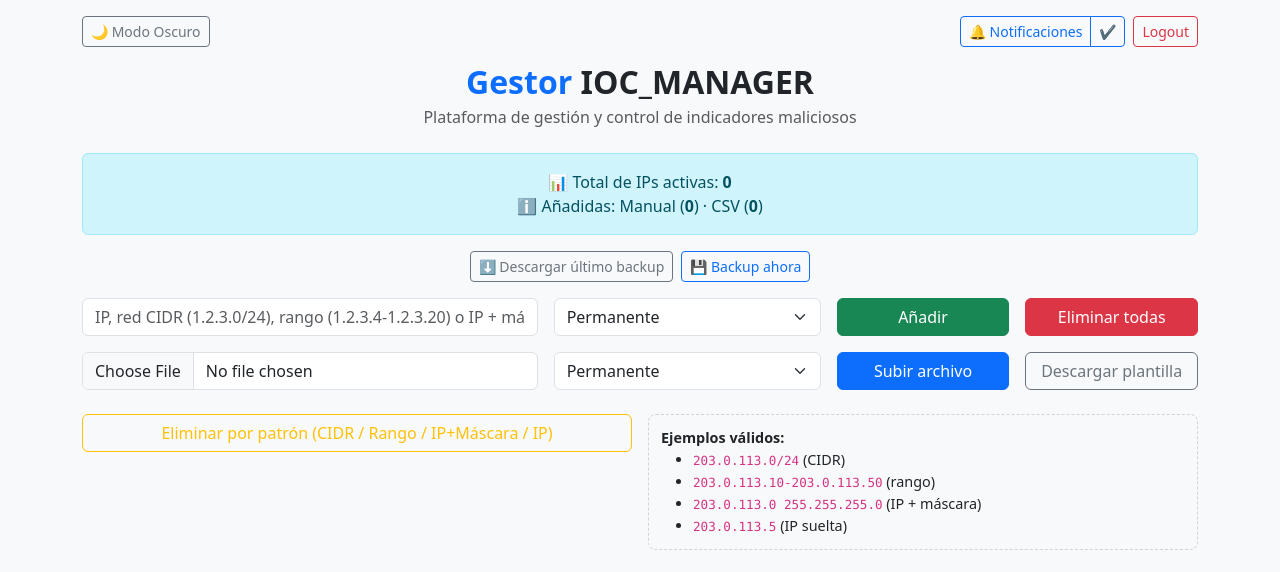
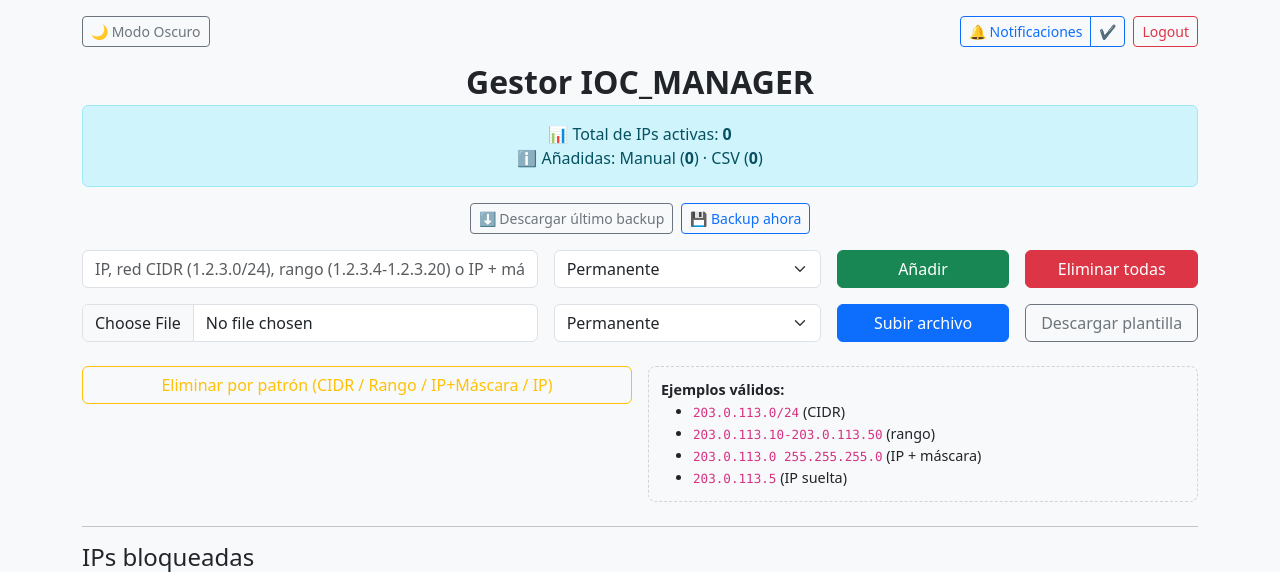
Before and after one commit to darelldeejay/ioc-manager, a Flask app: page / in a window 1280 px wide. Shown: the top 572 px of the page. Run offline with Flask 2, Linux system fonts and the light colour scheme; the visitor is signed in with stand-in values (Sample User, id 1); data that the repository does not hold is empty.

Commit message:
Update index.html

```diff
--- a/templates/index.html
+++ b/templates/index.html
@@ -149,8 +149,10 @@
     </div>
   </div>
 
-  <h2 class="mb-1 text-center fw-bold text-primary">Gestor <span class="text-dark">IOC_MANAGER</span></h2>
-<p class="text-center text-muted mb-4">Plataforma de gestión y control de indicadores maliciosos</p>
+  <h2 class="mb-1 text-center fw-bold">
+  <span class="title-gestor">Gestor</span>
+  <span class="title-ioc">IOC_MANAGER</span>
+</h2>
 
   <div class="alert alert-info text-center">
     📊 Total de IPs activas: <strong id="totalCount">{{ total_ips }}</strong><br>
```
